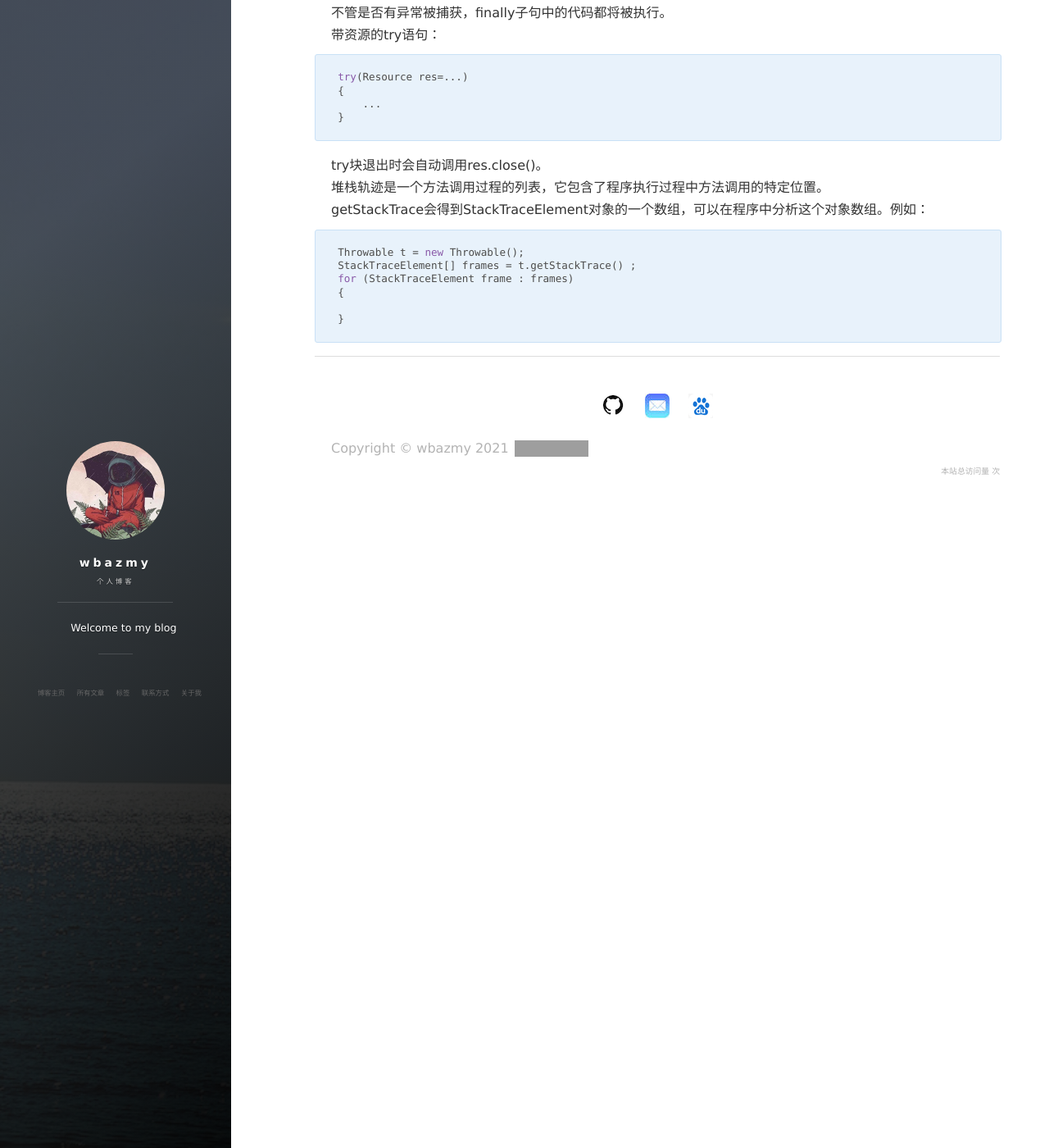
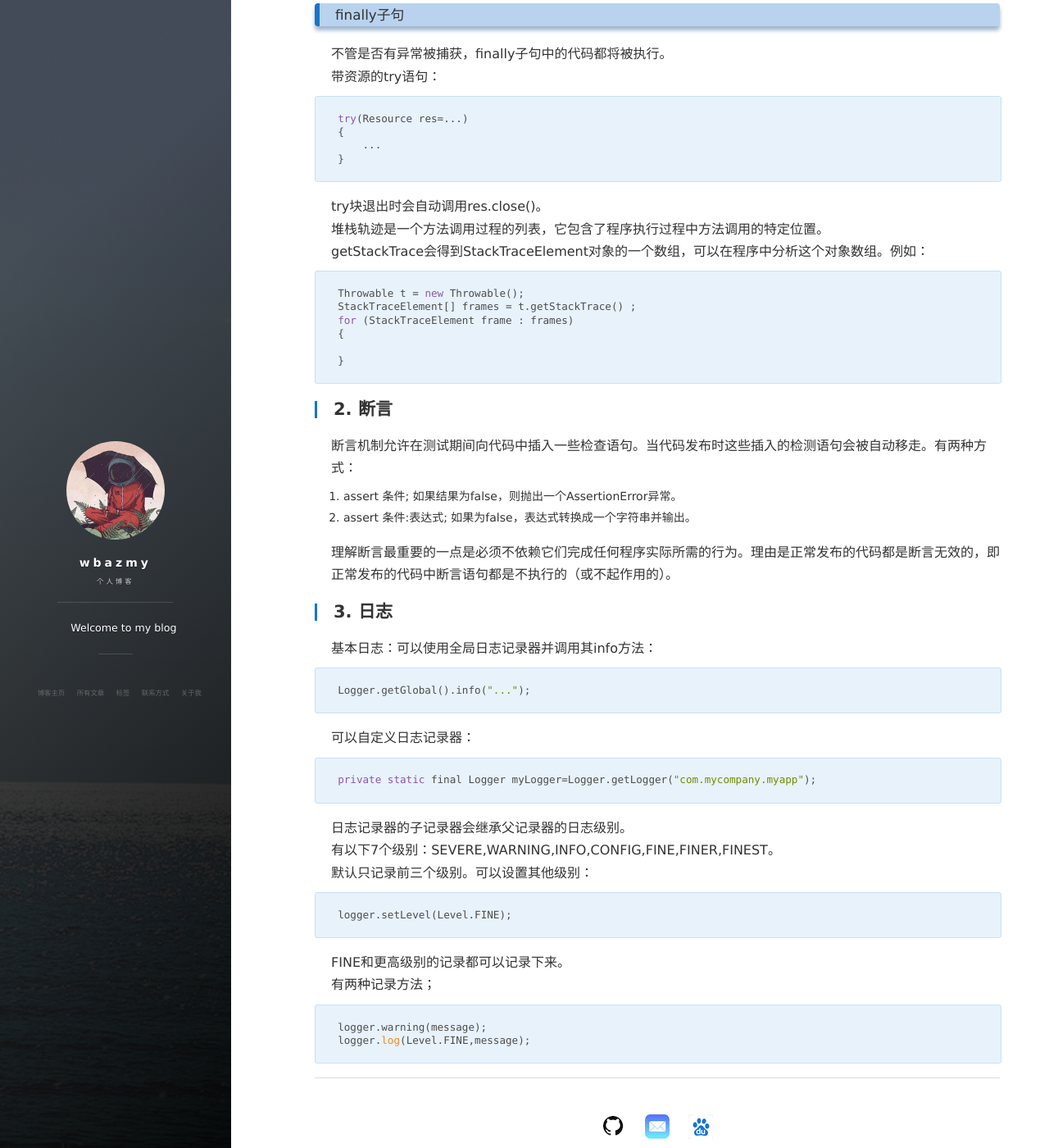
Before and after one commit to wbazmy/wbazmy.github.io, a Jekyll site: the page built from _posts/2021-10-12-异常、断言和日志.md, in a window 1280 px wide and 1400 px high, scrolled down 2991 px. Shown: the whole window at 82% size. Built offline with Jekyll 4.4.1, drawn with Linux system fonts in a browser that asks for light colours; nearby versions of some CDN libraries; comment, search, counter and statistics services are not loaded; grey boxes are pictures that could not be loaded.

Commit message:
Update 2021-10-12-异常、断言和日志.md

````diff
--- a/_posts/2021-10-12-异常、断言和日志.md
+++ b/_posts/2021-10-12-异常、断言和日志.md
@@ -114,3 +114,39 @@ for (StackTraceElement frame : frames)
 
 }
 ```
+
+## 2. 断言
+断言机制允许在测试期间向代码中插入一些检查语句。当代码发布时这些插入的检测语句会被自动移走。有两种方式：
+1. assert 条件; 如果结果为false，则抛出一个AssertionError异常。
+2. assert 条件:表达式; 如果为false，表达式转换成一个字符串并输出。
+
+理解断言最重要的一点是必须不依赖它们完成任何程序实际所需的行为。理由是正常发布的代码都是断言无效的，即正常发布的代码中断言语句都是不执行的（或不起作用的）。
+
+## 3. 日志
+基本日志：可以使用全局日志记录器并调用其info方法：
+
+```java
+Logger.getGlobal().info("...");
+```
+
+可以自定义日志记录器：
+
+```java
+private static final Logger myLogger=Logger.getLogger("com.mycompany.myapp");
+```
+
+日志记录器的子记录器会继承父记录器的日志级别。
+有以下7个级别：SEVERE,WARNING,INFO,CONFIG,FINE,FINER,FINEST。
+默认只记录前三个级别。可以设置其他级别：
+
+```java
+logger.setLevel(Level.FINE);
+```
+
+FINE和更高级别的记录都可以记录下来。
+有两种记录方法；
+
+```java
+logger.warning(message);
+logger.log(Level.FINE,message);
+```
````
